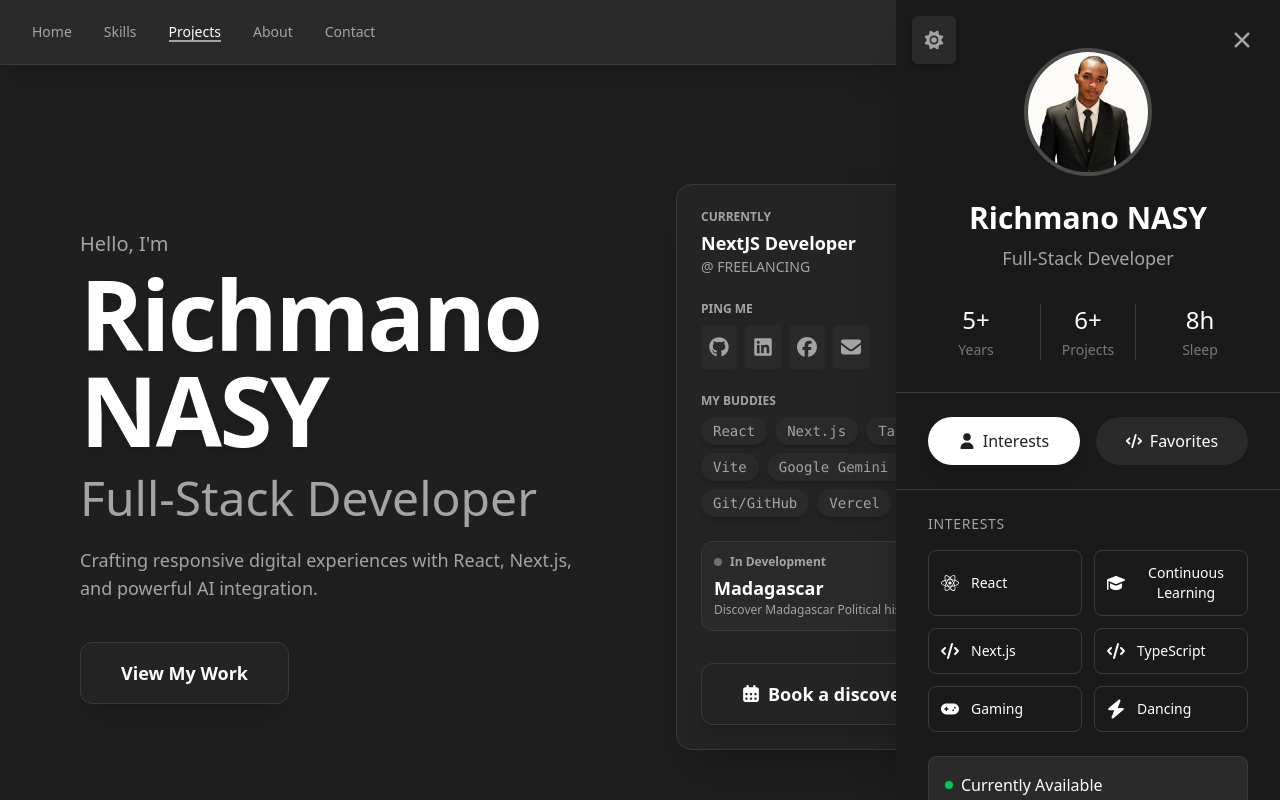
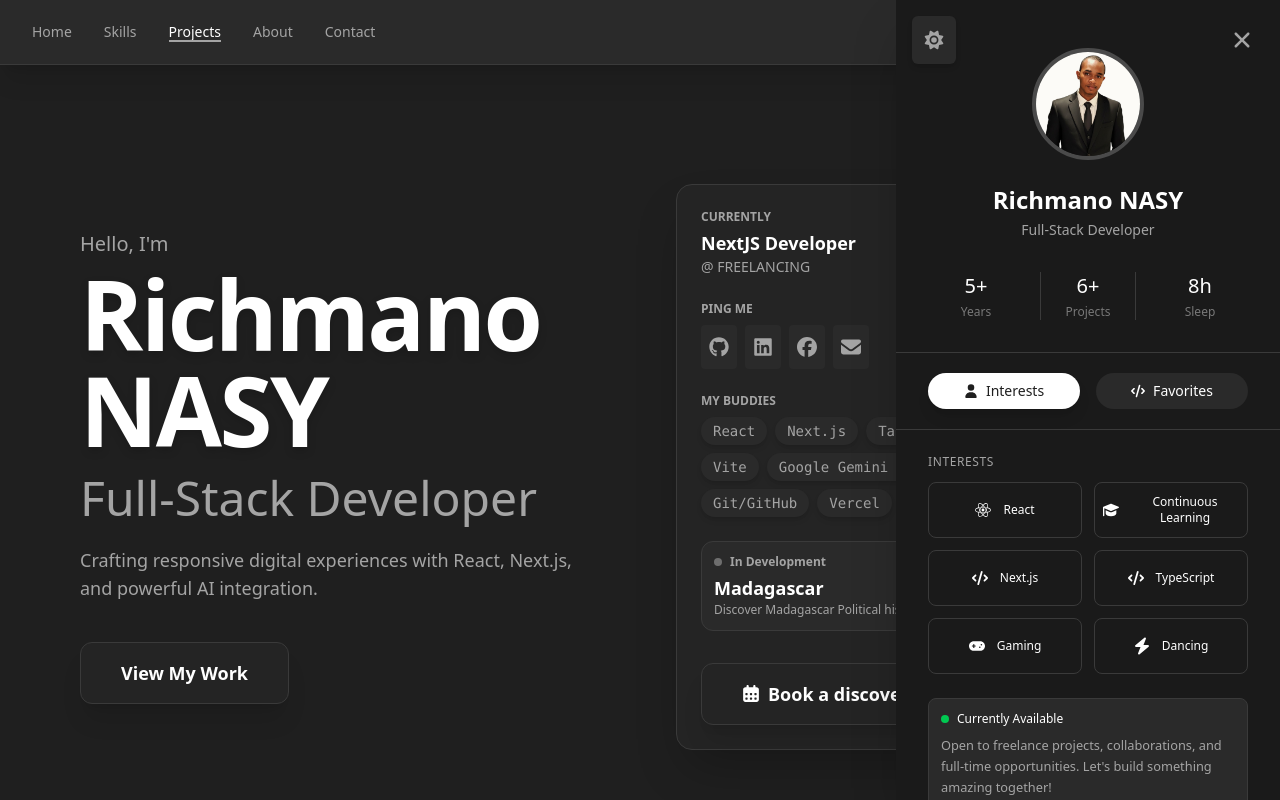
Before and after one commit to Richmano-stack/Richmano2025, a Next.js app: page / in a window 1280 px wide. Both pictures are taken after a click on the button 1224 px from the left and 32 px from the top of the page. Shown: the top 800 px of the page. Built offline with nearby package versions, Linux system fonts and the light colour scheme.

Commit message:
new changes

```diff
--- a/components/ProfileModal.tsx
+++ b/components/ProfileModal.tsx
@@ -1,11 +1,18 @@
-import React, { useState } from 'react';
-import { faReact } from '@fortawesome/free-brands-svg-icons';
+import React, { useState } from "react";
+import { faReact } from "@fortawesome/free-brands-svg-icons";
 import type { IconDefinition } from "@fortawesome/fontawesome-svg-core";
-import { faGraduationCap, faCode, faUser, faGamepad, faBolt, faSun, faMoon } from '@fortawesome/free-solid-svg-icons';
-import { FontAwesomeIcon } from '@fortawesome/react-fontawesome';
-import { faXmark } from '@fortawesome/free-solid-svg-icons';
-import { useTheme } from '@/context/ThemeContext';
-
+import {
+  faGraduationCap,
+  faCode,
+  faUser,
+  faGamepad,
+  faBolt,
+  faSun,
+  faMoon,
+  faXmark,
+} from "@fortawesome/free-solid-svg-icons";
+import { FontAwesomeIcon } from "@fortawesome/react-fontawesome";
+import { useTheme } from "@/context/ThemeContext";
 
 interface StatItem {
   value: string;
@@ -31,97 +38,91 @@ interface PortfolioData {
   tools: ToolItem[];
 }
 
-
 interface ProfileModalProps {
   onClose: () => void;
   isOpen: boolean;
 }
 
+const ProfileModal: React.FC<ProfileModalProps> = ({ onClose, isOpen }) => {
+  const [activeTab, setActiveTab] = useState<"interests" | "favorites">(
+    "interests"
+  );
 
-const ProfileModal: React.FC<ProfileModalProps> = ({
-    onClose,
-    isOpen
-}) => {
-    // State to manage which tab is active: 'interests' or 'favorites'
-    const [activeTab, setActiveTab] = useState<'interests' | 'favorites'>('interests');
-
-    // Use Theme Context
   const { isDark, toggleTheme } = useTheme();
 
   const portfolioData: PortfolioData = {
     name: "Richmano NASY",
     title: "Full-Stack Developer",
     stats: [
-        { value: '5+', label: 'Years' },
-        { value: '6+', label: 'Projects' },
-        { value: '8h', label: 'Sleep' }
+      { value: "5+", label: "Years" },
+      { value: "6+", label: "Projects" },
+      { value: "8h", label: "Sleep" },
     ],
     interests: [
-        { name: 'React', icon: faReact },
-        { name: 'Continuous Learning', icon: faGraduationCap },
-        { name: 'Next.js', icon: faCode },
-        { name: 'TypeScript', icon: faCode },
-        { name : 'Gaming', icon: faGamepad },
-        { name: 'Dancing', icon: faBolt }
+      { name: "React", icon: faReact },
+      { name: "Continuous Learning", icon: faGraduationCap },
+      { name: "Next.js", icon: faCode },
+      { name: "TypeScript", icon: faCode },
+      { name: "Gaming", icon: faGamepad },
+      { name: "Dancing", icon: faBolt },
     ],
     tools: [
-        { name: "Cursor", description: "AI-powered code editor", tag: "Editor" },
       { name: "Figma", description: "All my design/prototyping", tag: "Design" },
       { name: "Notion", description: "Notes and planning", tag: "Productivity" },
-        { name: "Httpie", description: "Lightweight HTTP client", tag: "API" },
-        { name: "Product Hunt", description: "Discover and share ideas", tag: "Discovery" },
-        { name: "Stitch", description: "My designer", tag: "Design" },
-      ]
+      {
+        name: "Product Hunt",
+        description: "Discover and share ideas",
+        tag: "Discovery",
+      },
+      { name: "Vercel", description: "Deployment and hosting", tag: "Hosting" },
+      {
+        name: "GitHub",
+        description: "Version control and collaboration",
+        tag: "Code",
+      },
+    ],
   };
 
-    const animationClasses = isOpen
-        ? 'translate-x-0'
-        : 'translate-x-full';
+  const animationClasses = isOpen ? "translate-x-0" : "translate-x-full";
 
   return (
     <div
       onClick={(e) => e.stopPropagation()}
-
-        className={`
-            fixed top-0 right-0 z-[70]
-            h-full w-full
-            md:w-96
-            shadow-2xl
-            overflow-y-auto
-            transition-transform duration-300 ease-in-out
-            ${animationClasses}
-        `}
-        style={{ background: 'var(--bg-elevated)' }}
+      className={`fixed top-0 right-0 z-[70] h-full w-full md:w-96 shadow-2xl overflow-y-auto transition-transform duration-300 ease-in-out ${animationClasses}`}
+      style={{ background: "var(--bg-elevated)" }}
     >
-
-      {/* Top Bar (Theme toggle and Close button) */}
+      {/* Header */}
       <div className="absolute top-4 left-4 right-4 flex justify-between items-center z-[80]">
-
-        {/* Theme toggle (Left side) */}
         <button
           onClick={toggleTheme}
           className="p-3 rounded-md transition shadow-md"
-          style={{ backgroundColor: 'var(--bg-surface)', color: 'var(--text-secondary)' }}
+          style={{
+            backgroundColor: "var(--bg-surface)",
+            color: "var(--text-secondary)",
+          }}
         >
-          {isDark ? <FontAwesomeIcon size="lg" icon={faSun} /> : <FontAwesomeIcon size="lg" icon={faMoon} />}
+          {isDark ? (
+            <FontAwesomeIcon size="lg" icon={faSun} />
+          ) : (
+            <FontAwesomeIcon size="lg" icon={faMoon} />
+          )}
         </button>
 
-        {/* Close button (Right side) */}
         <button
           onClick={onClose}
           className="p-3 transition hover:opacity-80"
-          style={{ color: 'var(--text-secondary)' }}
-          aria-label="Close profile modal"
+          style={{ color: "var(--text-secondary)" }}
         >
           <FontAwesomeIcon icon={faXmark} size="lg" />
         </button>
-
       </div>
 
       {/* Profile Header */}
       <div className="pt-12 pb-8 px-8 text-center">
-        {/* Profile Image */}
-        <div className="w-32 h-32 mx-auto mb-6 rounded-full overflow-hidden border-4" style={{ borderColor: 'var(--border-medium)' }}>
+        <div
+          className="w-28 h-28 mx-auto mb-6 rounded-full overflow-hidden border-4"
+          style={{ borderColor: "var(--border-medium)" }}
+        >
           <img
             src="./profile.png"
             alt={portfolioData.name}
@@ -129,174 +130,204 @@ const ProfileModal: React.FC<ProfileModalProps> = ({
           />
         </div>
 
-        {/* Name and Title */}
-        <h1 className="text-3xl font-bold mb-2" style={{ color: 'var(--text-primary)' }}>
+        <h1
+          className="text-2xl font-bold mb-1"
+          style={{ color: "var(--text-primary)" }}
+        >
           {portfolioData.name}
         </h1>
-        <p className="text-lg" style={{ color: 'var(--text-secondary)' }}>
+        <p className="text-sm" style={{ color: "var(--text-secondary)" }}>
           {portfolioData.title}
         </p>
       </div>
 
       {/* Stats */}
-      <div className="grid grid-cols-3 gap-4 px-8 pb-8 border-b" style={{ borderColor: 'var(--border-light)' }}>
+      <div
+        className="grid grid-cols-3 gap-4 px-8 pb-8 border-b"
+        style={{ borderColor: "var(--border-light)" }}
+      >
         {portfolioData.stats.map((stat, index) => (
           <div
             key={index}
-            className={`text-center ${index === 1 ? 'border-l border-r' : ''}`}
-            style={index === 1 ? { borderColor: 'var(--border-light)' } : {}}
+            className={`text-center ${index === 1 ? "border-l border-r" : ""}`}
+            style={index === 1 ? { borderColor: "var(--border-light)" } : {}}
           >
-            <div className="text-2xl font-light mb-1" style={{ color: 'var(--text-primary)' }}>
+            <div
+              className="text-xl font-light mb-1"
+              style={{ color: "var(--text-primary)" }}
+            >
               {stat.value}
             </div>
-            <div className="text-sm" style={{ color: 'var(--text-tertiary)' }}>
+            <div
+              className="text-xs"
+              style={{ color: "var(--text-tertiary)" }}
+            >
               {stat.label}
             </div>
           </div>
         ))}
       </div>
 
-      {/* Action Buttons (Tabs) */}
-      {/* Removed 'relative' since the animated bar is gone. */}
-      <div className="flex gap-4 px-8 py-6 border-b" style={{ borderColor: 'var(--border-light)' }}>
-
-        {/* The Animated Active Bar is REMOVED here */}
-
-
-        {/* Interests Button */}
+      {/* Tabs */}
+      <div
+        className="flex gap-4 px-8 py-5 border-b"
+        style={{ borderColor: "var(--border-light)" }}
+      >
         <button
-          onClick={() => setActiveTab('interests')}
-          // Removed transition and z-10 for direct change
-          className={`flex-1 font-medium py-3 px-6 rounded-full ${
-            activeTab === 'interests' ? 'shadow-lg' : 'opacity-100' // Keeping shadow/opacity for distinct look
+          onClick={() => setActiveTab("interests")}
+          className={`flex-1 font-medium py-2 px-4 rounded-full text-sm ${
+            activeTab === "interests" ? "shadow-lg" : ""
           }`}
           style={{
-            background: activeTab === 'interests' ? 'var(--text-primary)' : 'var(--bg-surface)',
-            color: activeTab === 'interests' ? 'var(--bg-base)' : 'var(--text-primary)',
+            background:
+              activeTab === "interests"
+                ? "var(--text-primary)"
+                : "var(--bg-surface)",
+            color:
+              activeTab === "interests"
+                ? "var(--bg-base)"
+                : "var(--text-primary)",
           }}
         >
           <div className="flex items-center justify-center gap-2">
             <FontAwesomeIcon icon={faUser} />
-            <span className="hidden sm:inline">Interests</span>
+            <span>Interests</span>
           </div>
         </button>
 
-        {/* Favorites Button */}
         <button
-          onClick={() => setActiveTab('favorites')}
-          // Removed transition and z-10 for direct change
-          className={`flex-1 font-medium py-3 px-6 rounded-full ${
-            activeTab === 'favorites' ? 'shadow-lg' : 'opacity-100' // Keeping shadow/opacity for distinct look
+          onClick={() => setActiveTab("favorites")}
+          className={`flex-1 font-medium py-2 px-4 rounded-full text-sm ${
+            activeTab === "favorites" ? "shadow-lg" : ""
           }`}
           style={{
-            background: activeTab === 'favorites' ? 'var(--text-primary)' : 'var(--bg-surface)',
-            color: activeTab === 'favorites' ? 'var(--bg-base)' : 'var(--text-primary)',
+            background:
+              activeTab === "favorites"
+                ? "var(--text-primary)"
+                : "var(--bg-surface)",
+            color:
+              activeTab === "favorites"
+                ? "var(--bg-base)"
+                : "var(--text-primary)",
           }}
         >
           <div className="flex items-center justify-center gap-2">
             <FontAwesomeIcon icon={faCode} />
-            <span className="hidden sm:inline">Favorites</span>
+            <span>Favorites</span>
           </div>
         </button>
       </div>
 
-      {/* ------------------------------------- */}
       {/* Dynamic Content */}
-      <div className="px-8 py-6">
-
-        {/* Interests Content */}
-        {activeTab === 'interests' && (
+      <div className="px-8 py-6 text-[0.9rem]">
+        {/* Interests */}
+        {activeTab === "interests" && (
           <div>
             <h2
-                    className="text-sm font-medium uppercase tracking-wider mb-4"
-                    style={{ color: 'var(--text-secondary)' }}
+              className="text-xs font-medium uppercase tracking-wider mb-3"
+              style={{ color: "var(--text-secondary)" }}
             >
               Interests
             </h2>
+
             <div className="grid grid-cols-2 gap-3 mb-6">
               {portfolioData.interests.map((interest, index) => (
                 <button
                   key={index}
-                            className="flex items-center gap-3 p-3 rounded-lg border transition hover:opacity-80"
+                  className="flex items-center gap-3 p-2 rounded-lg border flex-1 h-14 justify-center hover:opacity-80"
                   style={{
-                                borderColor: 'var(--border-light)',
-                                color: 'var(--text-primary)'
+                    borderColor: "var(--border-light)",
+                    color: "var(--text-primary)",
                   }}
                 >
-                            <FontAwesomeIcon icon={interest.icon} className="text-lg" />
-                            <span className="text-sm">{interest.name}</span>
+                  <FontAwesomeIcon
+                    icon={interest.icon}
+                    className="text-base"
+                  />
+                  <span className="text-xs">{interest.name}</span>
                 </button>
               ))}
+            </div>
+
+            {/* Currently Available section */}
+            <div
+              className="rounded-lg p-3 border mt-3"
+              style={{
+                background: "var(--bg-surface)",
+                borderColor: "var(--border-light)",
+              }}
+            >
+              <div className="flex items-center gap-2 mb-2">
+                <div className="w-2 h-2 bg-green-500 rounded-full"></div>
+                <span
+                  className="font-medium text-xs"
+                  style={{ color: "var(--text-primary)" }}
+                >
+                  Currently Available
+                </span>
+              </div>
+              <p
+                className="text-[0.8rem] leading-relaxed"
+                style={{ color: "var(--text-secondary)" }}
+              >
+                Open to freelance projects, collaborations, and full-time
+                opportunities. Let's build something amazing together!
+              </p>
             </div>
           </div>
         )}
 
-        {/* Favorites Content (New Section) */}
-        {activeTab === 'favorites' && (
+        {/* Favorites */}
+        {activeTab === "favorites" && (
           <div>
             <h2
-                    className="text-sm font-medium uppercase tracking-wider mb-4"
-                    style={{ color: 'var(--text-primary)' }}
+              className="text-xs font-medium uppercase tracking-wider mb-3"
+              style={{ color: "var(--text-primary)" }}
             >
-                    FAVORITE TOOLS & RESOURCES
+              Favorite Tools & Resources
             </h2>
-                <div className="grid grid-cols-2 gap-4">
+
+            <div className="grid grid-cols-2 gap-3">
               {portfolioData.tools.map((tool, index) => (
                 <div
                   key={index}
-                            className="p-4 rounded-lg border"
+                  className="p-2 rounded-lg border flex flex-col h-full"
                   style={{
-                                borderColor: 'var(--border-light)',
-                                background: 'var(--bg-surface)'
+                    borderColor: "var(--border-light)",
+                    background: "var(--bg-surface)",
                   }}
                 >
                   <div className="text-right">
-                                {/* Tag (Looks like a simple tag badge in the screenshot) */}
                     <span
-                                    className="px-2 py-0.5 text-xs font-semibold rounded"
+                      className="px-2 py-0.5 text-[0.65rem] font-semibold rounded"
                       style={{
-                                        color: 'var(--text-primary)',
-                                        background: 'var(--bg-elevated)', // Slightly darker background for the tag
-                                        border: '1px solid var(--border-medium)'
+                        color: "var(--text-primary)",
+                        background: "var(--bg-elevated)",
+                        border: "1px solid var(--border-medium)",
                       }}
                     >
                       {tool.tag}
                     </span>
                   </div>
-                            <h3 className="font-semibold mt-1 mb-1" style={{ color: 'var(--text-primary)' }}>
+
+                  <h3
+                    className="font-semibold mt-1 mb-1 text-sm"
+                    style={{ color: "var(--text-primary)" }}
+                  >
                     {tool.name}
                   </h3>
-                            <p className="text-sm" style={{ color: 'var(--text-secondary)' }}>
+
+                  <p
+                    className="text-xs leading-snug"
+                    style={{ color: "var(--text-secondary)" }}
+                  >
                     {tool.description}
                   </p>
                 </div>
               ))}
             </div>
-                {/* Note at the bottom */}
-                <p className="text-xs mt-6" style={{ color: 'var(--text-tertiary)' }}>
-                    Tools I use daily to build and create
-                </p>
           </div>
         )}
-
-        {/* Status (Appears below both tabs, so outside the conditional rendering) */}
-        <div
-          className="rounded-lg p-4 border mt-6" // Added margin top for spacing
-          style={{
-            background: 'var(--bg-surface)',
-            borderColor: 'var(--border-light)'
-          }}
-        >
-          <div className="flex items-center gap-2 mb-2">
-            <div className="w-2 h-2 bg-green-500 rounded-full"></div>
-            <span className="font-medium" style={{ color: 'var(--text-primary)' }}>
-              Currently Available
-            </span>
-          </div>
-          <p className="text-sm leading-relaxed" style={{ color: 'var(--text-secondary)' }}>
-            Open to freelance projects, collaborations, and full-time opportunities. Let's build something amazing together!
-          </p>
-        </div>
       </div>
     </div>
   );
--- a/context/ThemeContext.tsx
+++ b/context/ThemeContext.tsx
@@ -1,5 +1,6 @@
 // context/ThemeContext.tsx
 "use client";
+
 import { createContext, useContext, useEffect, useState } from "react";
 
 interface ThemeContextType {
@@ -13,35 +14,28 @@ const ThemeContext = createContext<ThemeContextType>({
 });
 
 export const ThemeProvider = ({ children }: { children: React.ReactNode }) => {
-  // ⭐ Initialisation : Lit localStorage au moment du montage côté client
-  const [isDark, setIsDark] = useState(() => {
-    if (typeof window !== 'undefined') {
+  const [isDark, setIsDark] = useState<boolean>(true); // default for SSR
+  const [mounted, setMounted] = useState(false); // track client mount
+
+  // Only run on client
+  useEffect(() => {
     const storedTheme = localStorage.getItem("theme");
-        // Si 'light' est stocké, isDark est false. Sinon (y compris null), isDark est true (Dark mode).
-        return storedTheme !== "light";
-    }
-    // Par défaut pour le SSR
-    return true;
-  });
+    setIsDark(storedTheme !== "light");
+    setMounted(true); // mark as mounted
+  }, []);
 
-  // ⭐ Effet : Gère l'application au DOM et à localStorage
   useEffect(() => {
+    if (!mounted) return; // skip until client mount
     if (isDark) {
-        // Mode Sombre : Retire l'attribut (pour que le CSS par défaut s'applique)
       document.documentElement.removeAttribute("data-theme");
       localStorage.setItem("theme", "dark");
     } else {
-        // Mode Clair : Ajoute l'attribut html[data-theme="light"] (pour que le CSS light s'applique)
       document.documentElement.setAttribute("data-theme", "light");
       localStorage.setItem("theme", "light");
     }
-  }, [isDark]); // S'exécute à chaque changement de isDark
+  }, [isDark, mounted]);
 
-  // Toggle theme
-  const toggleTheme = () => {
-    // Bascule uniquement l'état. Le useEffect gère les effets secondaires.
-    setIsDark((prev) => !prev);
-  };
+  const toggleTheme = () => setIsDark((prev) => !prev);
 
   return (
     <ThemeContext.Provider value={{ isDark, toggleTheme }}>
--- a/data/portfolioData.ts
+++ b/data/portfolioData.ts
@@ -26,7 +26,6 @@ export const PORTFOLIO_DATA = {
         title: "Madagascar Presidents Website",
         tech: "Next.js, OpenAI API, Tailwind CSS",
         desc: "A Next.js project showcasing Madagascar's political history since 1958, featuring an AI historian assistant for exploration—a demonstration of powerful LLM integration.",
-        // ✅ ADDED LINKS: Madagascar project
         liveLink: "https://madagascar-nu.vercel.app/",
         githubLink: "https://github.com/Richmano-stack/madagascar", // Assuming this is the GitHub repo structure
     },
@@ -35,7 +34,6 @@ export const PORTFOLIO_DATA = {
         title: "Photo Resizer App",
         tech: "Next.js, React, Tailwind CSS",
         desc: "A clean, responsive web application built for resizing and compressing images with an intuitive, seamless user interface.",
-        // ✅ ADDED LINKS: Photo Resizer project
         liveLink: "https://photo-resize-two.vercel.app/",
         githubLink: "https://github.com/Richmano-stack/photo-resize", // Assuming this is the GitHub repo structure
     },
```
Also changed, not shown: app/globals.css (+3 -5 lines), app/page.tsx (+0 -7 lines), components/ProjectCard.tsx (+49 -18 lines). Lines whose indentation alone changed are shown as unchanged.
